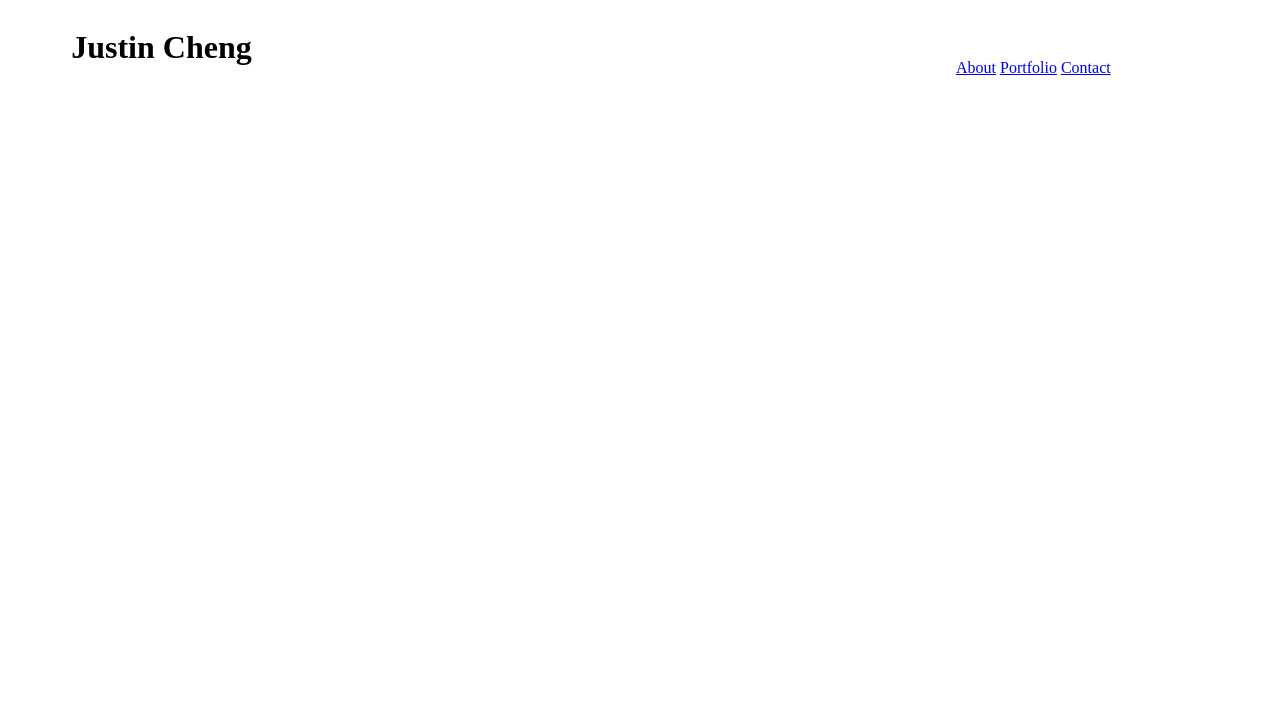
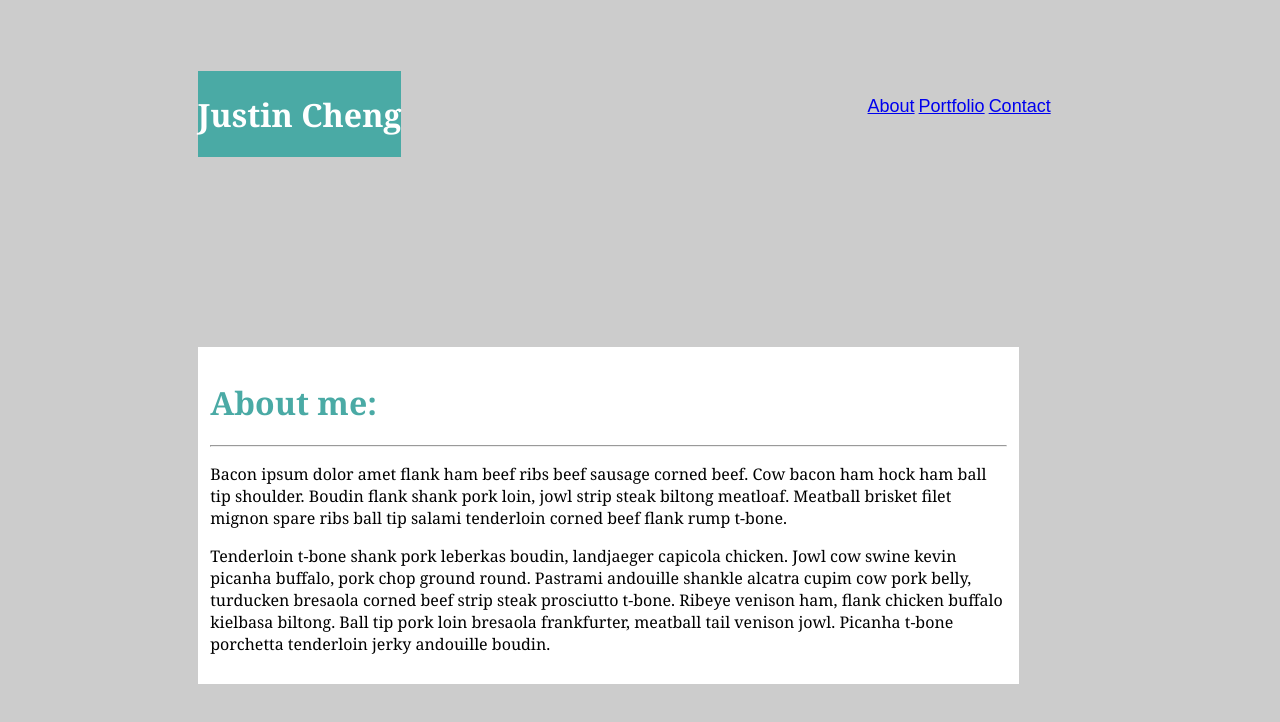
Before and after one commit to 1Fungi99/Basic-Portflio, a plain HTML site: page index.html in a window 1280 px wide. Drawn offline with Linux system fonts and the light colour scheme.

Commit message:
Minor adjustments and addition of CSS style sheets

```diff
--- a/assets/css/float-style.css
+++ b/assets/css/float-style.css
@@ -1,12 +1,13 @@
 #header-bar {
     float: right;
     width: 20%;
-    margin-top: 4%;
-    margin-right: 5%;
+    margin-top: 7%;
+    margin-right: 12%;
 }
 
 #header-text{
-    margin-left: 5%;
+    margin-top: 5%;
+    margin-left: 15%;
     float: left;
 }
 
@@ -21,3 +22,15 @@
 #right {
     width:40px;
 }
+
+#center{
+    float: left;
+    margin-left: 15%;
+    margin-right: 20%;
+    margin-top: 5%;
+    padding: 1%;
+}
+
+#header-colors {
+    height: 10%
+}
--- a/assets/css/style.css
+++ b/assets/css/style.css
@@ -1,9 +1,11 @@
-h1 {
+#header-text {
     font-family: 'Georgia', Times, Times New Roman, serif;
+    color: white;
+    background-color: #4aaaa5;
 }
 
 a {
-    font-family: 'Georgia', Times, Times New Roman, serif;
+    font-family:'Arial', 'Helvetica Neue', Helvetica, sans-serif;
     font-size: 18px;
     text-align: right;
 }
@@ -20,6 +22,29 @@ a {
     width:40px;
 }
 
-#header-bar{
+/* #header-bar{
 
+} */
+
+#center {
+    font-family: 'Georgia', Times, Times New Roman, serif;
+    margin-top: 15%;
+    background-color: #ffffff;
 }
+
+#header-colors {
+    background-color: #ffffff;
+}
+
+#header-text{
+    background-color: #4aaaa5;
+    color:#ffffff;
+}
+
+body {
+    background-color: #cccccc;
+}
+
+#about-me {
+    color:#4aaaa5;
+}
--- a/index.html
+++ b/index.html
@@ -5,19 +5,51 @@
     <meta charset="UTF-8">
     <meta name="viewport" content="width=device-width, initial-scale=1.0">
     <meta http-equiv="X-UA-Compatible" content="ie=edge">
-    <link rel="stylesheet" href="assets/css/float-style.css", rel="stylesheet" href="assets/css/style.css">
+    <link rel="stylesheet" href="assets/css/float-style.css">
+    <link rel="stylesheet" href="assets/css/style.css">
     <title>Justin Cheng</title>
 </head>
 
 <body>
 
     <header>
-        <h1 id="header-text">Justin Cheng</h1>
+        <div id="header-colors">
+            <div  id="header-text">
+                <h1>Justin Cheng</h1>
+            </div>
 
-        <div id="header-bar">
-            <a id="left" href="index.html">About</a>
-            <a id="middle" href="portfolio.html">Portfolio</a>
-            <a id="right" href='contact.html'>Contact</a>
+            <div id="header-bar">
+                <a id="left" href="index.html">About</a>
+                <a id="middle" href="portfolio.html">Portfolio</a>
+                <a id="right" href='contact.html'>Contact</a>
+            </div>
+        </div>
+
+        <div id="center">
+            <h1 id='about-me'>
+                About me:
+            </h1>
+
+            <hr>
+
+            <p>
+                Bacon ipsum dolor amet flank ham beef ribs beef sausage corned beef. Cow bacon ham hock ham ball tip
+                shoulder.
+                Boudin flank shank pork loin, jowl strip steak biltong meatloaf. Meatball brisket filet mignon spare
+                ribs ball
+                tip salami tenderloin corned beef flank rump t-bone.
+            </p>
+            <p>
+                Tenderloin t-bone shank pork leberkas boudin, landjaeger capicola chicken. Jowl cow swine kevin picanha
+                buffalo,
+                pork chop ground round. Pastrami andouille shankle alcatra cupim cow pork belly, turducken bresaola
+                corned beef
+                strip steak prosciutto t-bone. Ribeye venison ham, flank chicken buffalo kielbasa biltong. Ball tip pork
+                loin
+                bresaola frankfurter, meatball tail venison jowl. Picanha t-bone porchetta tenderloin jerky andouille
+                boudin.
+            </p>
+
         </div>
     </header>
 </body>
```
